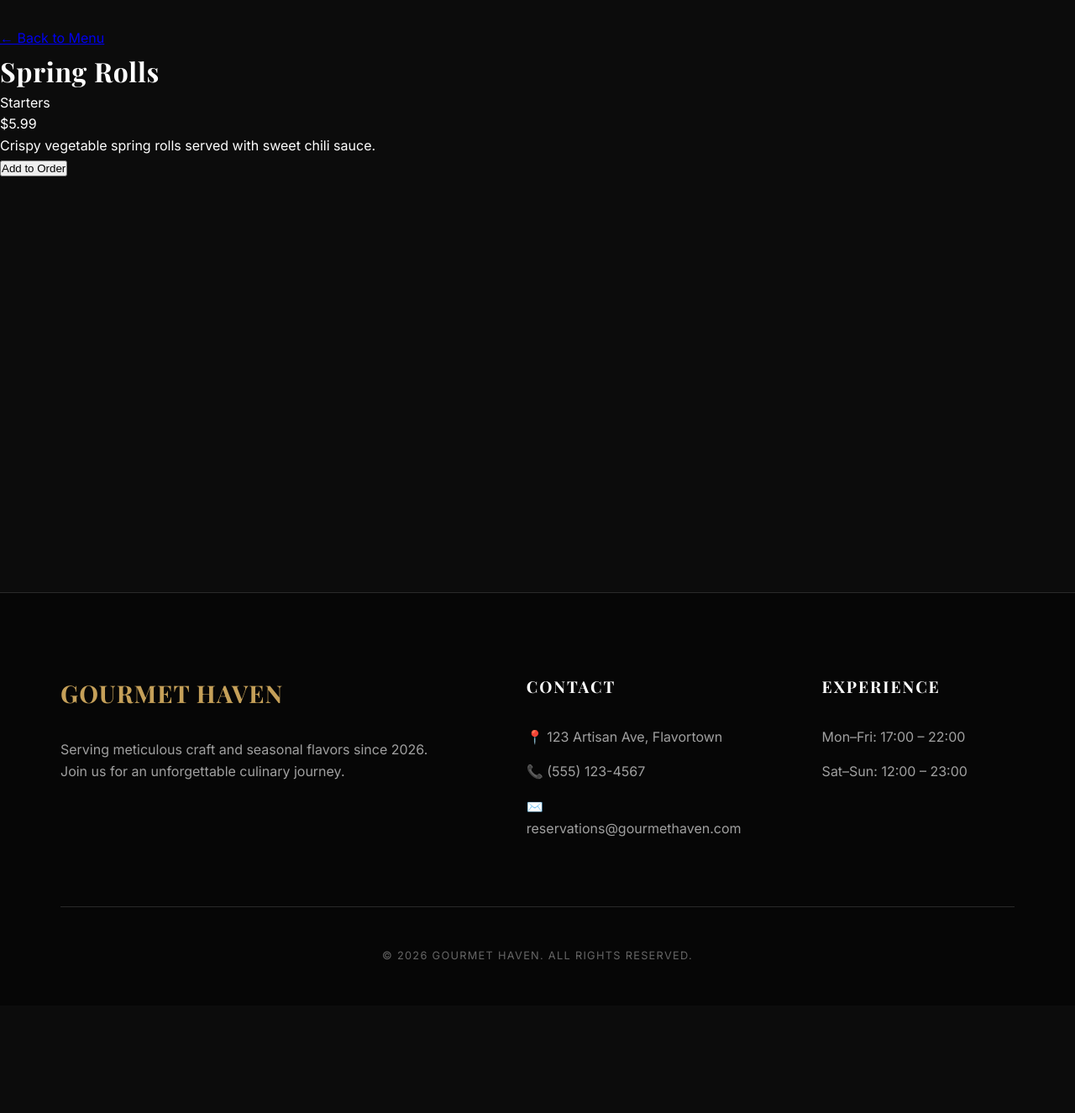
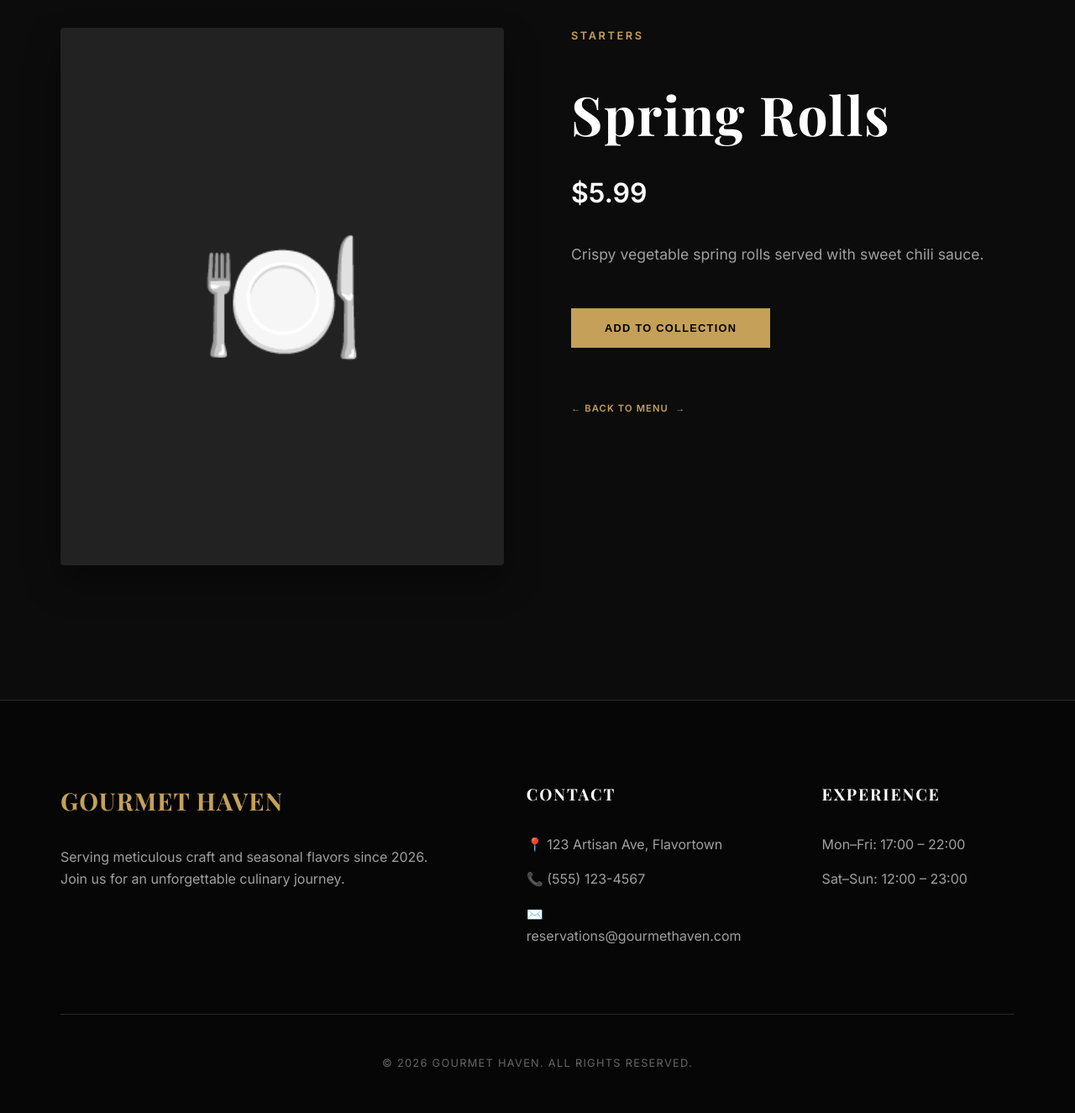
Before and after one commit to ankushkhakale/Restaurant-App-, a Django app: page /1/ in a window 1280 px wide. Shown: the part 95-1420 px from the top of the page at 84% size. Before the commit the page ends 1237 px from the top, so only its background shows below. Run offline with Django 5.2, Linux system fonts and the light colour scheme; data comes from the database, SQL or seed files in the repository; some web fonts are replaced.

Commit message:
menu details changed.

```diff
--- a/menu/templates/menu/menu_detail.html
+++ b/menu/templates/menu/menu_detail.html
@@ -1,31 +1,41 @@
 {% extends 'base.html' %}
 
-{% block title %}{{ item.name }} - Restaurant App{% endblock %}
+{% block title %}{{ item.name }} | Gourmet Haven{% endblock %}
 
 {% block content %}
-<div class="item-detail-container">
-    <a href="{% url 'menu_list' %}" class="back-link">&larr; Back to Menu</a>
+<div class="container">
+    <div class="item-detail">
+        <div class="detail-img">
+            {% if item.image %}
+            <img src="{{ item.image.url }}" alt="{{ item.name }}">
+            {% else %}
+            <div
+                style="width:100%; height:80vh; background:#222; display:flex; align-items:center; justify-content:center; color:#444; font-size:10rem;">
+                🍽️</div>
+            {% endif %}
+        </div>
 
-    <div class="item-detail-card">
-        {% if item.image %}
-        <div class="item-image-container">
-            <img src="{{ item.image.url }}" alt="{{ item.name }}" class="detail-image">
-        </div>
-        {% endif %}
+        <div class="detail-info">
+            <span class="detail-category">{{ item.category.name }}</span>
+            <h1>{{ item.name }}</h1>
+            <span class="detail-price">${{ item.price }}</span>
 
-        <div class="item-info">
-            <h1>{{ item.name }}</h1>
-            <p class="category-tag">{{ item.category.name }}</p>
-            <p class="price-large">${{ item.price }}</p>
-            <p class="description-large">{{ item.description }}</p>
+            <div class="divider" style="margin: 0; margin-bottom: 2rem; width: 40px;"></div>
+
+            <p class="detail-description">
+                {{ item.description }}
+            </p>
 
             {% if item.is_available %}
-            <button class="order-button">Add to Order</button>
+            <button class="btn-primary" style="cursor: pointer; border: none;">Add to Collection</button>
             {% else %}
-            <p class="unavailable-notice">Currently Unavailable</p>
+            <p class="text-secondary" style="font-style: italic;">Currently Unavailable</p>
             {% endif %}
+
+            <div style="margin-top: 4rem;">
+                <a href="{% url 'menu_list' %}" class="card-link" style="font-size: 0.7rem;">&larr; Back to Menu</a>
+            </div>
         </div>
     </div>
 </div>
-
 {% endblock %}
```
Also changed, not shown: menu/templates/menu/menu_list.html (+42 -18 lines).
